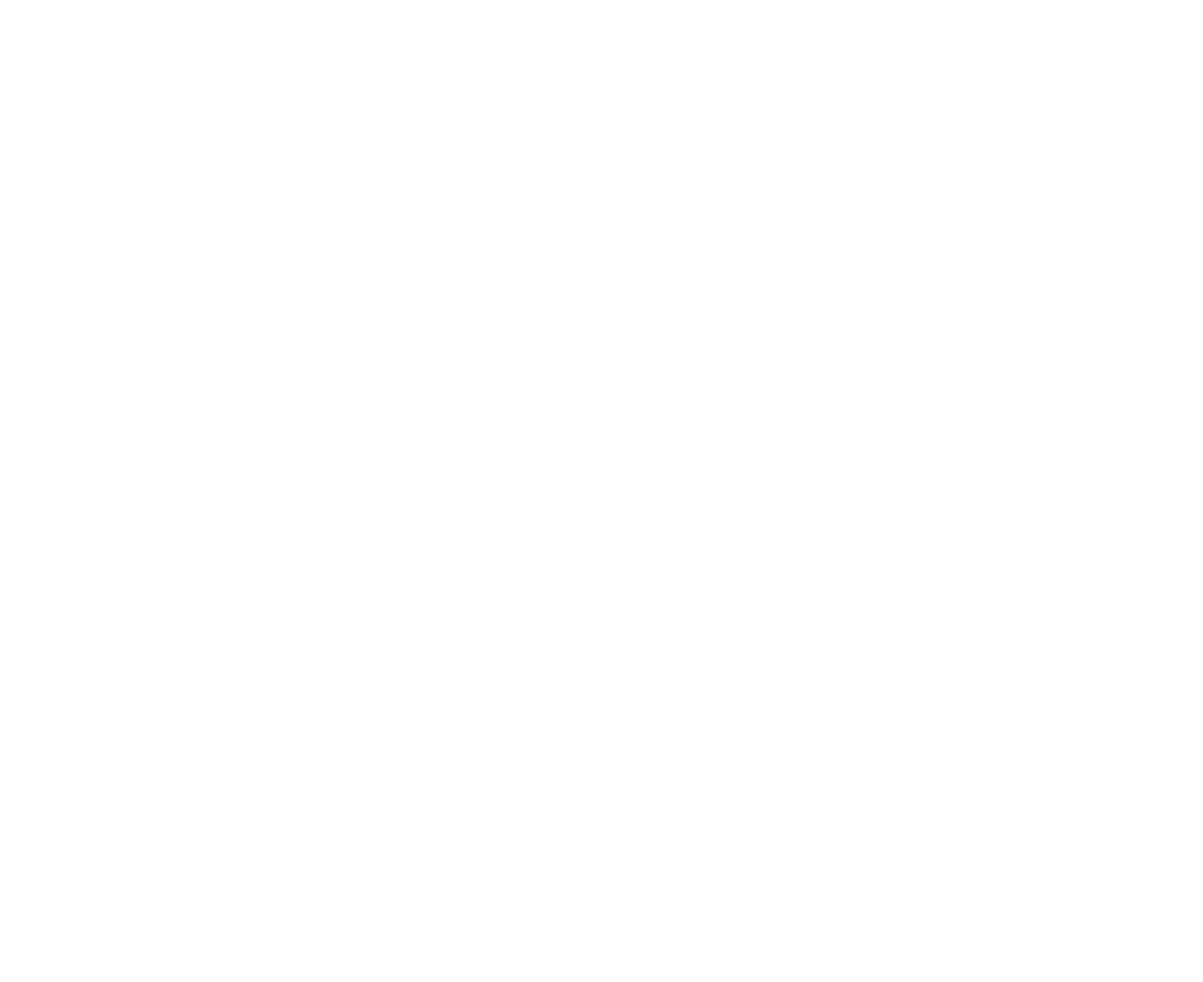
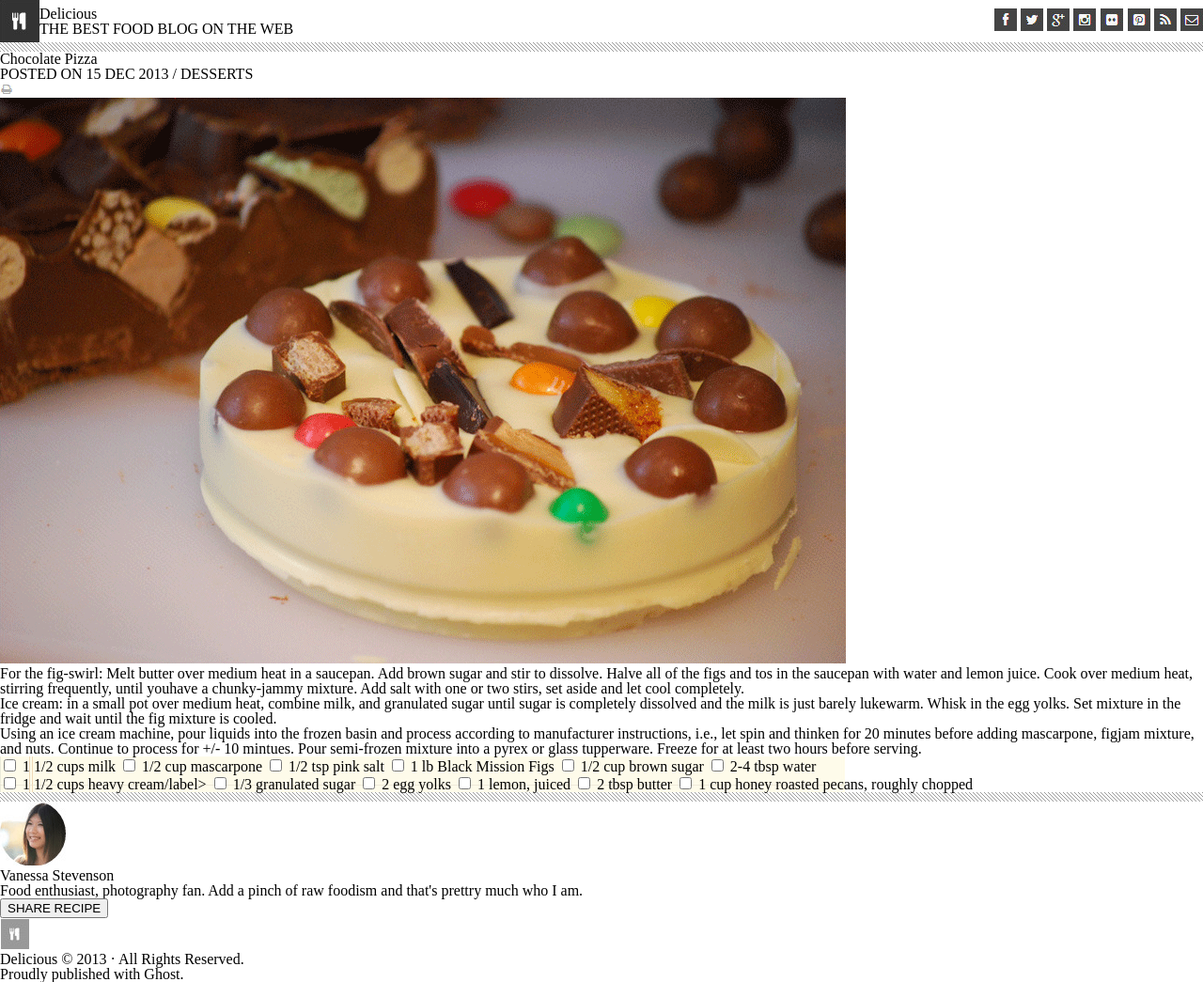
Before and after one commit to ag961/cholocatePizza, a plain HTML site: page index.html in a window 1280 px wide. Shown: the whole page at 94% size. Before the commit the page ends 800 px from the top, so only its background shows below. Drawn offline with Linux system fonts and the light colour scheme.

Commit message:
html structure

```diff
--- a/index.html
+++ b/index.html
@@ -7,12 +7,99 @@
   </head>
   <body>
     <header>
+      <div id="headerLeft">
+        <img src="./img/logo.png" alt="logo">
+        <div id="headerText">
+          <h1>Delicious</h1>
+          <p id="bestFood">THE BEST FOOD BLOG ON THE WEB</p>
+        </div>
+
+      </div>
+
+      <div id="headerRight">
+        <img src="./img/fb-icon.png" alt="fb icon">
+        <img src="./img/twit-icon.png" alt="twit-icon">
+        <img src="./img/gp-icon.png" alt="gp-icon">
+        <img src="./img/insta-icon.png" alt="insta-icon">
+        <img src="./img/flic-icon.png" alt="flic-icon">
+        <img src="./img/pint-icon.png" alt="pint-icon">
+        <img src="./img/rss-icon.png" alt="rss-icon">
+        <img src="./img/mail-icon.png" alt="mail-icon">
+
+      </div>
 
     </header>
+    <div class="headerLine"></div>
     <main>
+      <section>
+        <div><h2>Chocolate Pizza</h2></div>
+        <div>
+          <p>POSTED ON 15 DEC 2013 / DESSERTS</p>
+          <img src="./img/print-icon.png" alt="print">
+        </div>
+      </section>
+      <section>
+        <img src="./img/choco-pizza.png" alt="choco pizza">
+        <div id="text">
+          <p>For the fig-swirl: Melt butter over medium heat in a saucepan. Add brown sugar and stir to dissolve. Halve all of the figs and tos in the saucepan with water and lemon juice. Cook over medium heat, stirring frequently, until youhave a chunky-jammy mixture. Add salt with one or two stirs, set aside and let cool completely.</p>
+          <p>Ice cream: in a small pot over medium heat, combine milk, and granulated sugar until sugar is completely dissolved and the milk is just barely lukewarm. Whisk in the egg yolks. Set mixture in the fridge and wait until the fig mixture is cooled.
+          </p>
+          <p>Using an ice cream machine, pour liquids into the frozen basin and process according to manufacturer instructions, i.e., let spin and thinken for 20 minutes before adding mascarpone, figjam mixture, and nuts. Continue to process for +/- 10 mintues. Pour semi-frozen mixture into a pyrex or glass tupperware. Freeze for at least two hours before serving.
+          </p>
+
+        </div>
+      </section>
+      <section id="shoplist">
+        <div id="leftList">
+          <form>
+            <input type="checkbox" name="milk">
+            <label for="milk">1 1/2 cups milk</label>
+            <input type="checkbox" name="mascarpone">
+            <label for="">1/2 cup mascarpone</label>
+            <input type="checkbox" name="salt">
+            <label for="">1/2 tsp pink salt</label>
+            <input type="checkbox" name="figs">
+            <label for="">1 lb Black Mission Figs</label>
+            <input type="checkbox" name="sugar">
+            <label for="">1/2 cup brown sugar</label>
+            <input type="checkbox" name="water">
+            <label for="">2-4 tbsp water</label>
+          </form>
+
+
+        </div>
+        <div id="rightList">
+          <form>
+            <input type="checkbox" name="cream">
+            <label for="milk">1 1/2 cups heavy cream/label>
+            <input type="checkbox" name="sugar2">
+            <label for="">1/3 granulated sugar</label>
+            <input type="checkbox" name="yolks">
+            <label for="">2 egg yolks</label>
+            <input type="checkbox" name="lemon">
+            <label for="">1 lemon, juiced</label>
+            <input type="checkbox" name="butter">
+            <label for="">2 tbsp butter</label>
+            <input type="checkbox" name="pecans">
+            <label for="">1 cup honey roasted pecans, roughly chopped</label>
+          </form>
+        </div>
+      </section>
+      <div class="headerLine"></div>
+      <section>
+        <img src="./img/van-pic.png" alt="vaness">
+        <div>
+          <h4>Vanessa Stevenson</h4>
+          <p>Food enthusiast, photography fan. Add a pinch of raw foodism and that's prettry much who I am.</p>
+        </div>
+        <button id="recipeButton">SHARE RECIPE</button>
+      </section>
 
     </main>
     <footer>
+      <img src="./img/small-logo.png" alt="smallLogo">
+      <p>Delicious © 2013 · All Rights Reserved.</p>
+      <p>Proudly published with Ghost.</p>
 
     </footer>
   </body>
--- a/style.css
+++ b/style.css
@@ -0,0 +1,27 @@
+header {
+ display: flex;
+ align-items: center;
+ justify-content: space-between;
+}
+
+#headerLeft {
+  display: flex;
+  align-items: center;
+}
+
+#headerText {
+  display: flex;
+  flex-direction: column;
+}
+
+.headerLine {
+  width: 100vw;
+  height: 10px;
+  background-image: url('./img/hr-img.png');
+  background-repeat: repeat;
+}
+
+#shoplist {
+  background-image: url('./img/list-bg.png');
+  background-repeat: no-repeat;
+}
```
